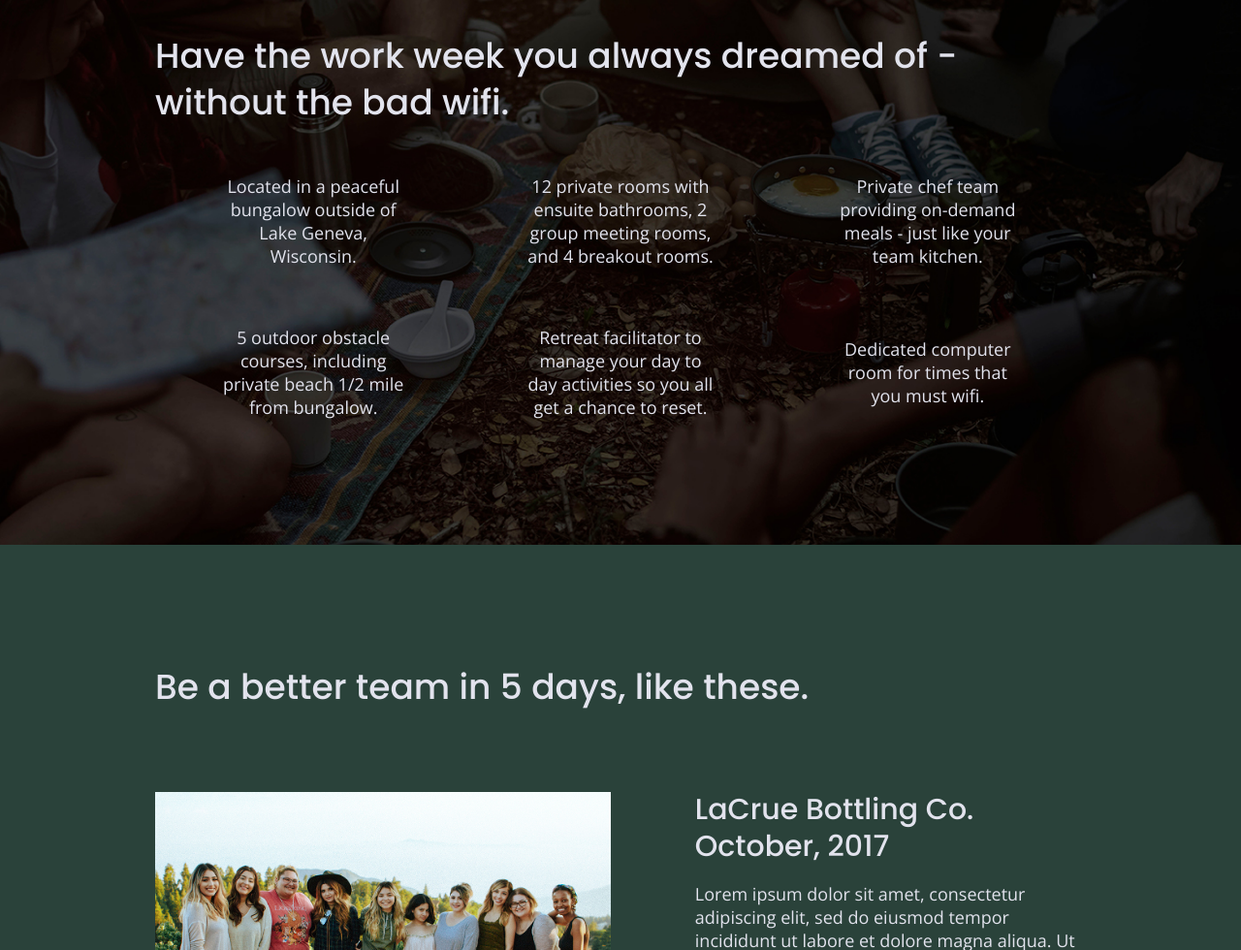
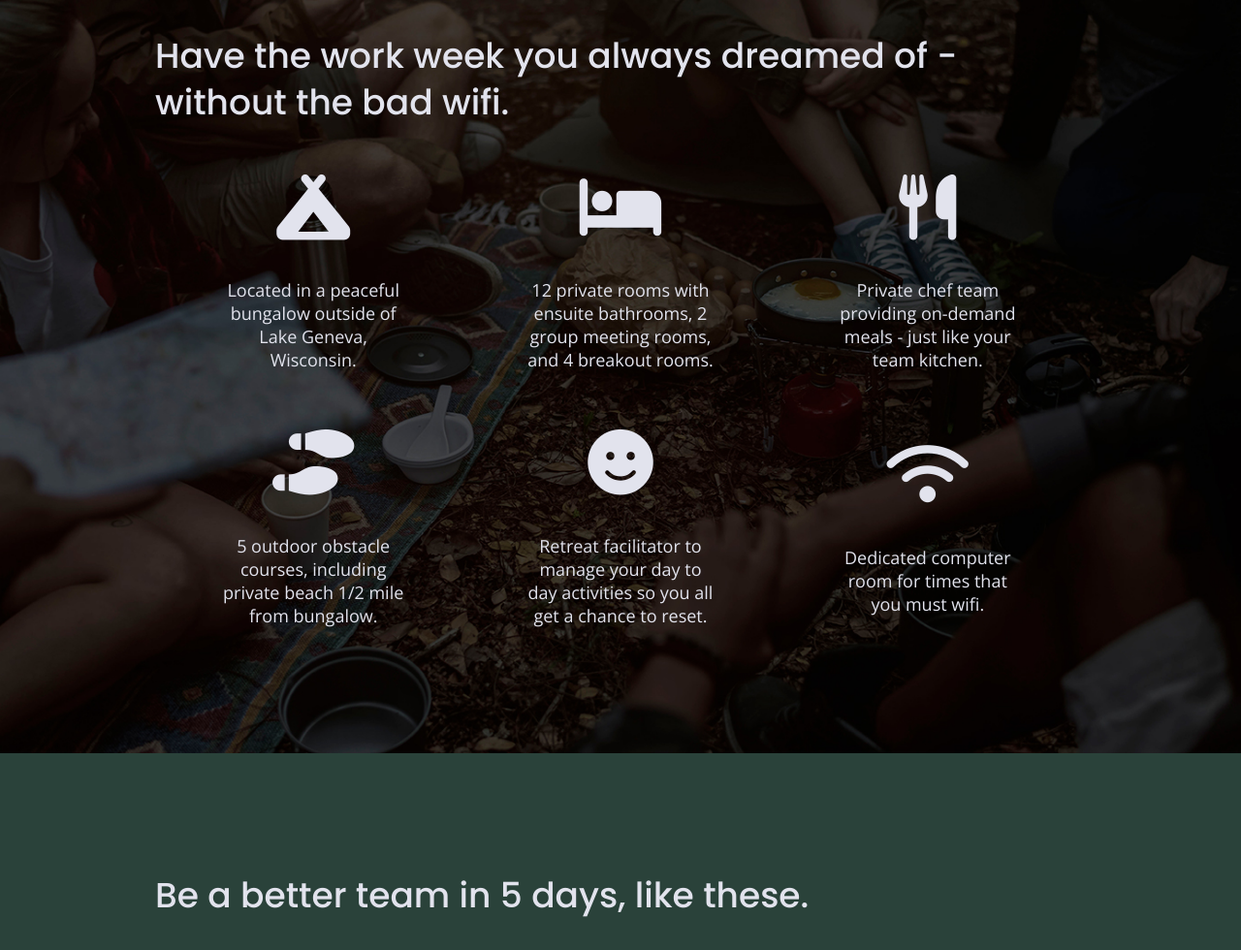
Before and after one commit to jstickle-codes/unplugged-retreat, a website built with Parcel: page index.html in a window 1280 px wide. Shown: the part 1098-2078 px from the top of the page at 97% size. Built offline with nearby package versions, Linux system fonts and the light colour scheme.

Commit message:
Added fontawesome icons

```diff
--- a/css/main.css
+++ b/css/main.css
@@ -323,6 +323,11 @@ input[type=button] {
 .features p {
   text-align: center;
   margin: 0;
+}
+
+.features i {
+  font-size: 3.75em;
+  margin-bottom: 40px;
 }
 
 /* HOMEPAGE REVIEWS */
--- a/index.html
+++ b/index.html
@@ -19,8 +19,10 @@
   <link rel="stylesheet" href="css/normalize.css">
   <link rel="stylesheet" href="css/main.css">
 
-<!-- Google Fonts -->
-<link href="https://fonts.googleapis.com/css?family=Open+Sans:400,700|Poppins:500,700" rel="stylesheet">
+  <script src="https://kit.fontawesome.com/b3d54506fe.js" crossorigin="anonymous"></script>
+
+  <!-- Google Fonts -->
+  <link href="https://fonts.googleapis.com/css?family=Open+Sans:400,700|Poppins:500,700" rel="stylesheet">
 
   <meta name="theme-color" content="#fafafa">
 </head>
@@ -68,27 +70,27 @@
         <h2>Have the work week you always dreamed of - without the bad wifi.</h2>
         <div class="features-items">
         <article>
-          <p class="fontawesome-icon"></p>
+          <p class="fontawesome-icon"><i class="fas fa-campground"></i></p>
           <p class="features-item-description">Located in a peaceful bungalow outside of Lake Geneva, Wisconsin.</p>
         </article>
         <article>
-          <p class="fontawesome-icon"></p>
+          <p class="fontawesome-icon"><i class="fas fa-bed"></i></p>
           <p class="features-item-description">12 private rooms with ensuite bathrooms, 2 group meeting rooms, and 4 breakout rooms.</p>
         </article>
         <article>
-          <p class="fontawesome-icon"></p>
+          <p class="fontawesome-icon"><i class="fas fa-utensils"></i></p>
           <p class="features-item-description">Private chef team providing on-demand meals - just like your team kitchen.</p>
         </article>
         <article>
-          <p class="fontawesome-icon"></p>
+          <p class="fontawesome-icon"><i class="fas fa-shoe-prints"></i></p>
           <p class="features-item-description">5 outdoor obstacle courses, including private beach 1/2 mile from bungalow.</p>
         </article>
         <article>
-          <p class="fontawesome-icon"></p>
+          <p class="fontawesome-icon"><i class="fas fa-smile"></i></p>
           <p class="features-item-description">Retreat facilitator to manage your day to day activities so you all get a chance to reset.</p>
         </article>
         <article>
-            <p class="fontawesome-icon"></p>
+            <p class="fontawesome-icon"><i class="fas fa-wifi"></i></p>
             <p class="features-item-description">Dedicated computer room for times that you must wifi.</p>
         </article>
         </div>
```
Also changed, not shown: about/index.html (+4 -2 lines), faq/index.html (+4 -2 lines).
